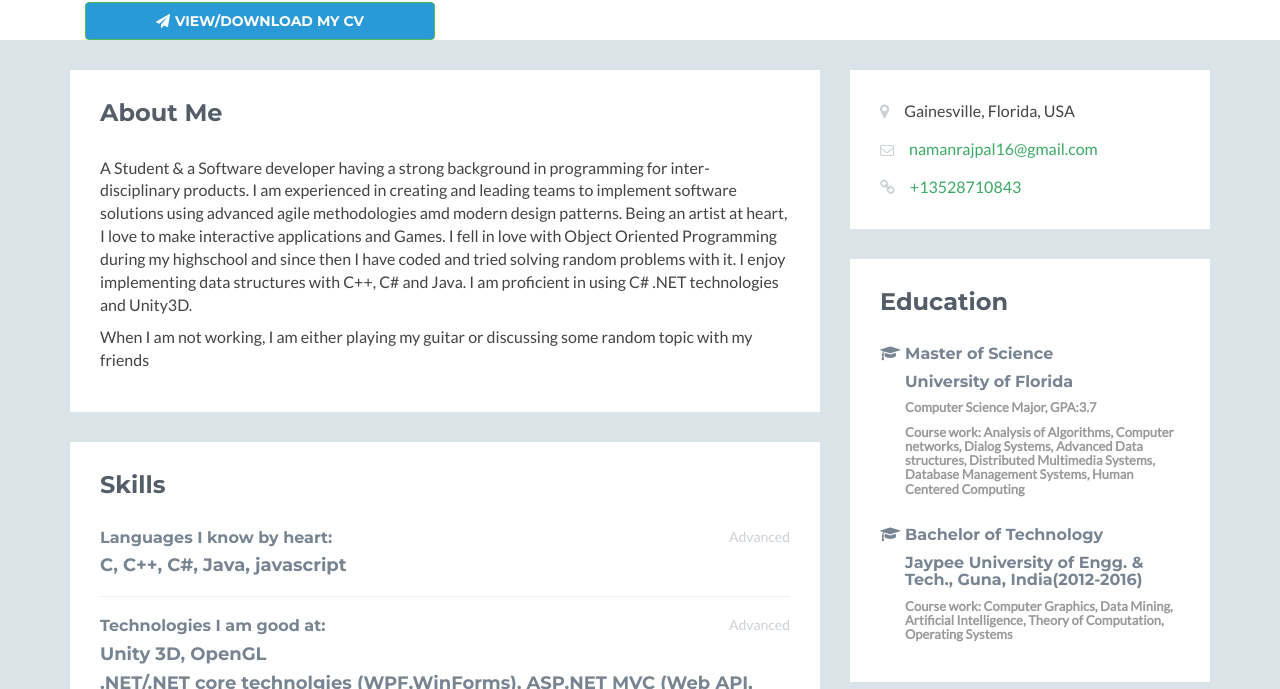
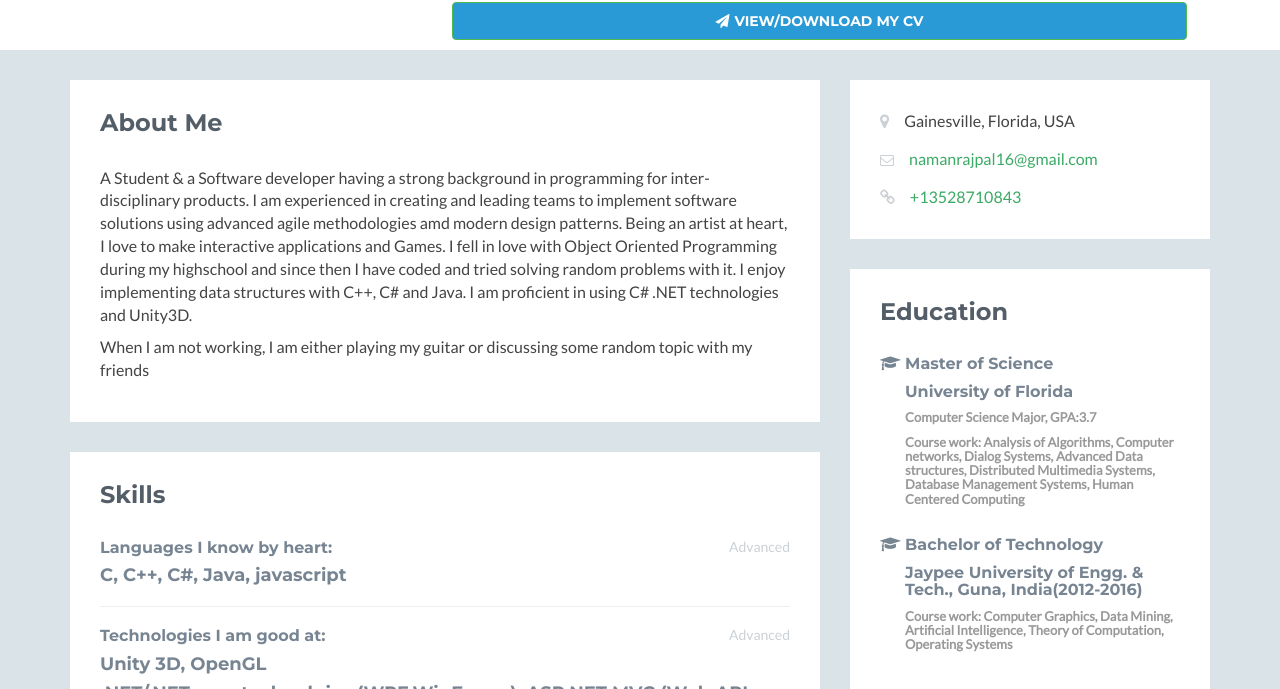
Before and after one commit to namanrajpal/namanrajpal.github.io, a plain HTML site: page index.html in a window 1280 px wide. Shown: the part 411-1100 px from the top of the page. Drawn offline with nearby package versions, Linux system fonts and the light colour scheme.

Commit message:
Changing Resume

```diff
--- a/index.html
+++ b/index.html
@@ -56,10 +56,9 @@
                     <li><h2 class="desc">Checkout My Github: </h2></li>
                     <li><a href="https://www.github.com/namanrajpal"><i class="fa fa-github-alt"></i></a></li>
                 </ul>
-                </div>
-
-                <div class = "col-md-4">
+                <ul class="list-inline">
                     <a class="btn btn-cta-primary center-block" href="assets/resume/Naman_Rajpal_Resume.pdf" target="_blank"><i class="fa fa-paper-plane"></i>View/Download My CV</a>
+                </ul>
                 </div>
 
 
```
Also changed, not shown: ReadMe.txt (deleted), 1 other file.
